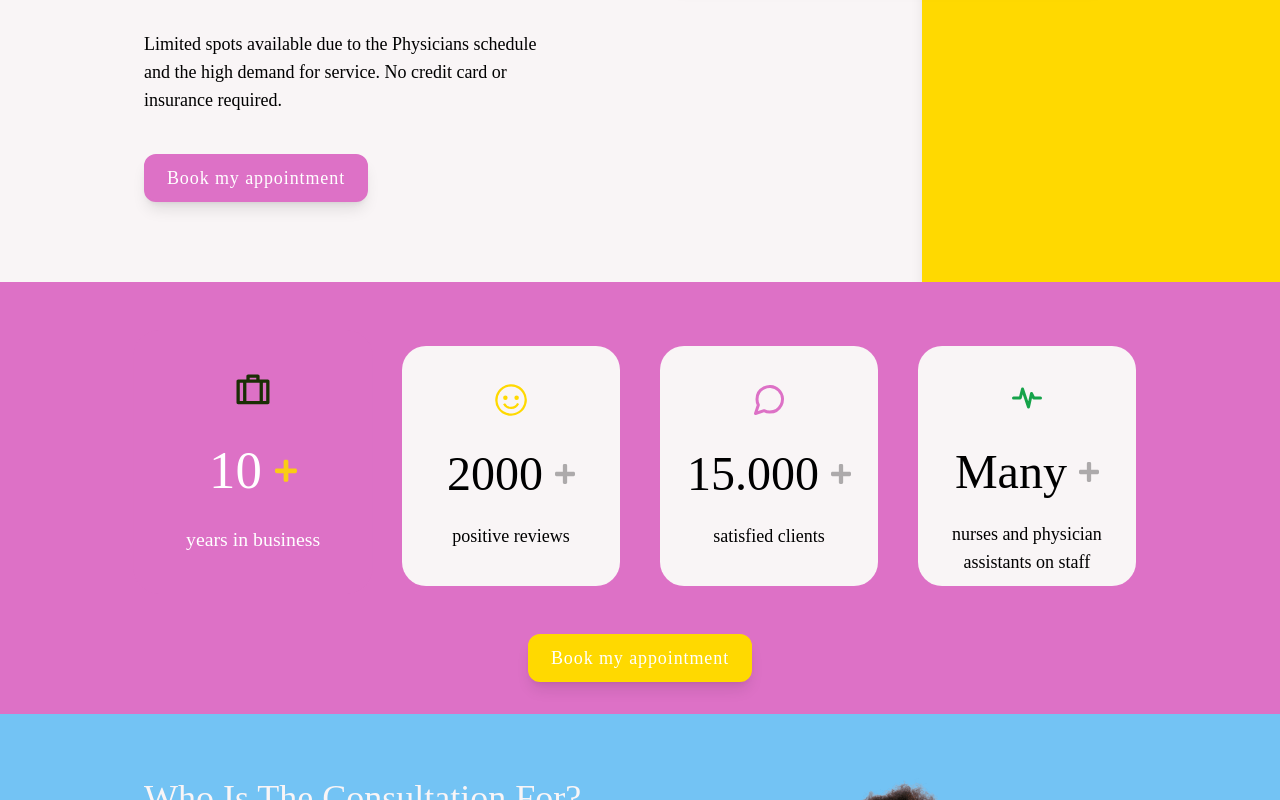
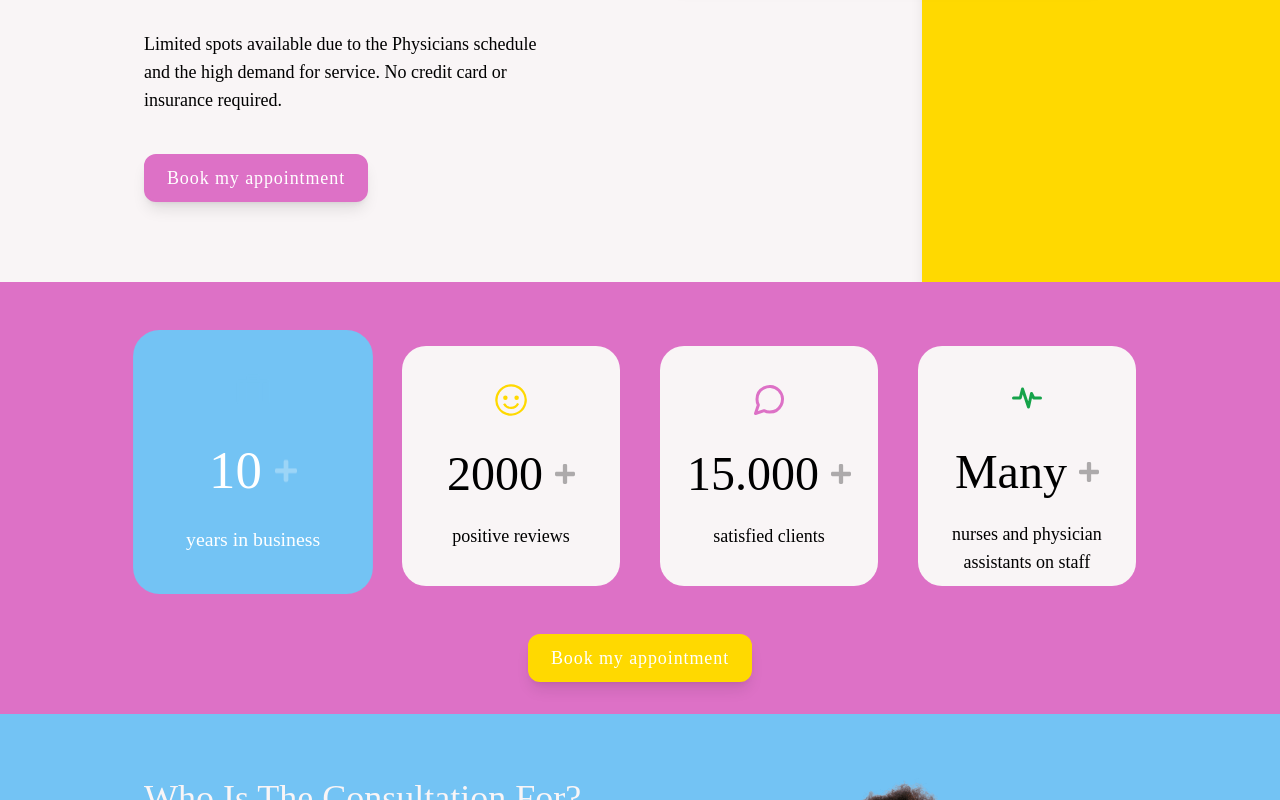
Before and after one commit to michaelmuthomi/responsive-front, a React (Create React App) app: page / in a window 1280 px wide. In both pictures the pointer is over the icon 253 px from the left and 834 px from the top of the page. Shown: the part 434-1234 px from the top of the page. Built offline with nearby package versions, Linux system fonts and the light colour scheme.

Commit message:
Changed as instructed with less delay

```diff
--- a/src/index.css
+++ b/src/index.css
@@ -28,17 +28,19 @@
   }
 
   .popUpAnimation {
-    @apply transition delay-150 duration-300 ease-in-out hover:-translate-y-1 hover:scale-110 hover:cursor-pointer hover:bg-primary hover:text-white sm:space-y-6;
+    @apply duration-300 ease-in-out hover:-translate-y-1 hover:scale-110 hover:cursor-pointer hover:bg-secondary hover:text-white sm:space-y-6;
   }
+
   .popUpAnimation:hover
     > .statIconAndTitleContainer
     > .statNumber
     > .statPlusIcon
     > svg {
-    @apply fill-yellow-400 opacity-100;
+    @apply delay-150 ease-in-out fill-white opacity-100;
   }
+
   .statCard:hover > .statIconAndTitleContainer > div > svg {
-    @apply opacity-100 fill-lime-950;
+    @apply delay-150 ease-in-out opacity-100 text-white;
   }
 
   .statIconAndTitleContainer {
```
